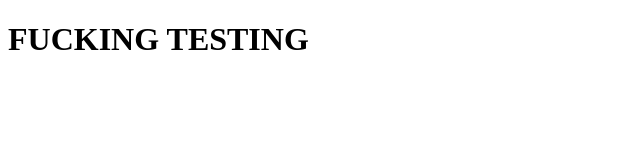
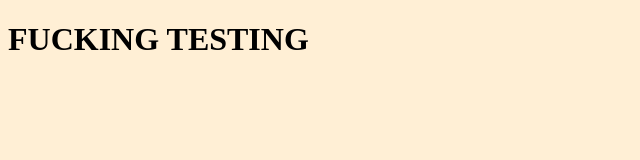
Before and after one commit to BrianYoon91/github-test, a plain HTML site: page index.html in a window 1280 px wide. Shown: the whole page, without its empty margins (0-640 px from the left). Drawn offline with Linux system fonts and the light colour scheme.

Commit message:
changed background color

```diff
--- a/index.html
+++ b/index.html
@@ -5,6 +5,11 @@
     <meta http-equiv="X-UA-Compatible" content="IE=edge">
     <meta name="viewport" content="width=device-width, initial-scale=1.0">
     <title>Document</title>
+    <style>
+        body {
+            background-color: papayawhip;
+        }
+    </style>
 </head>
 <body>
     <h1>FUCKING TESTING</h1>
```
